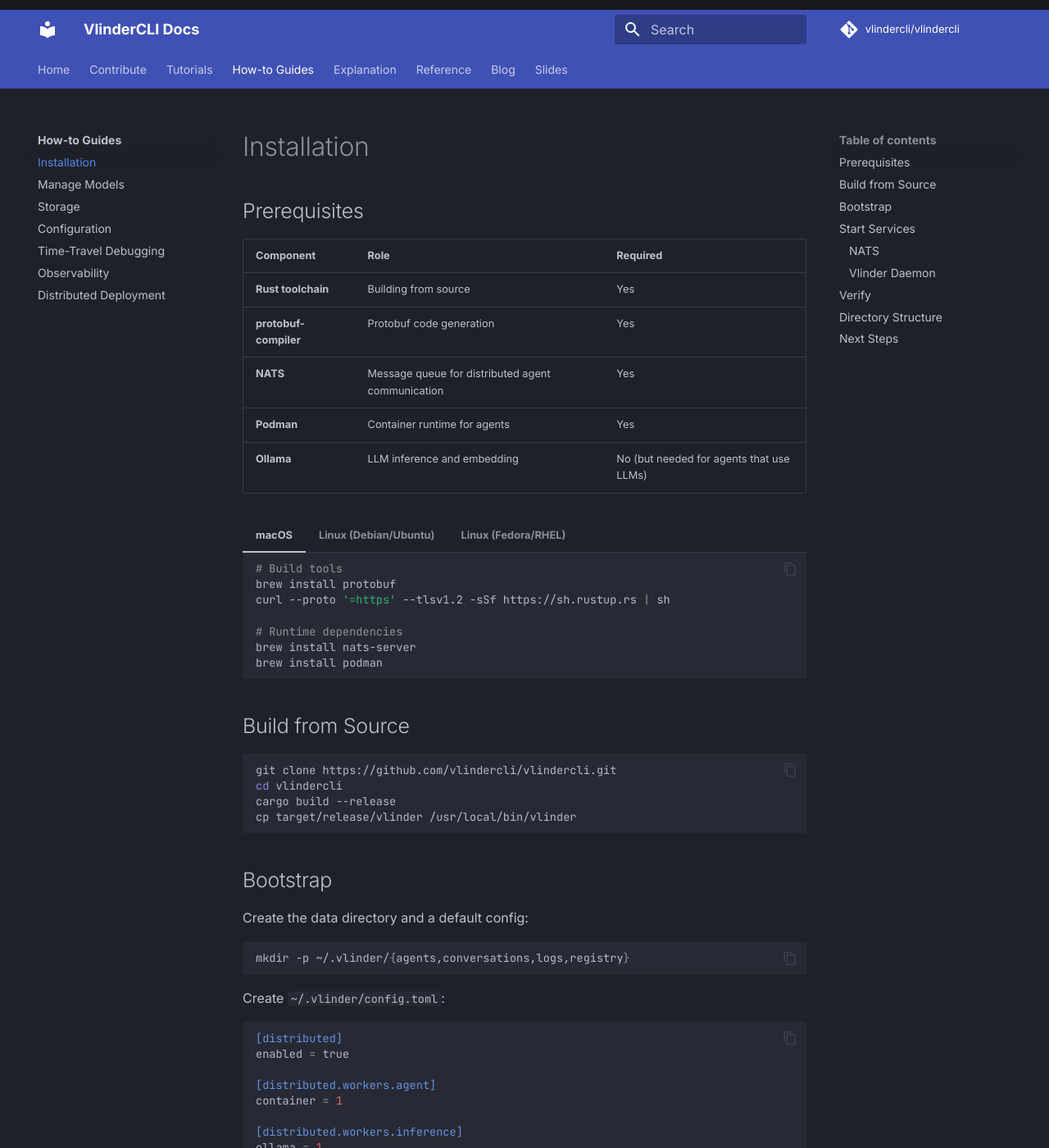
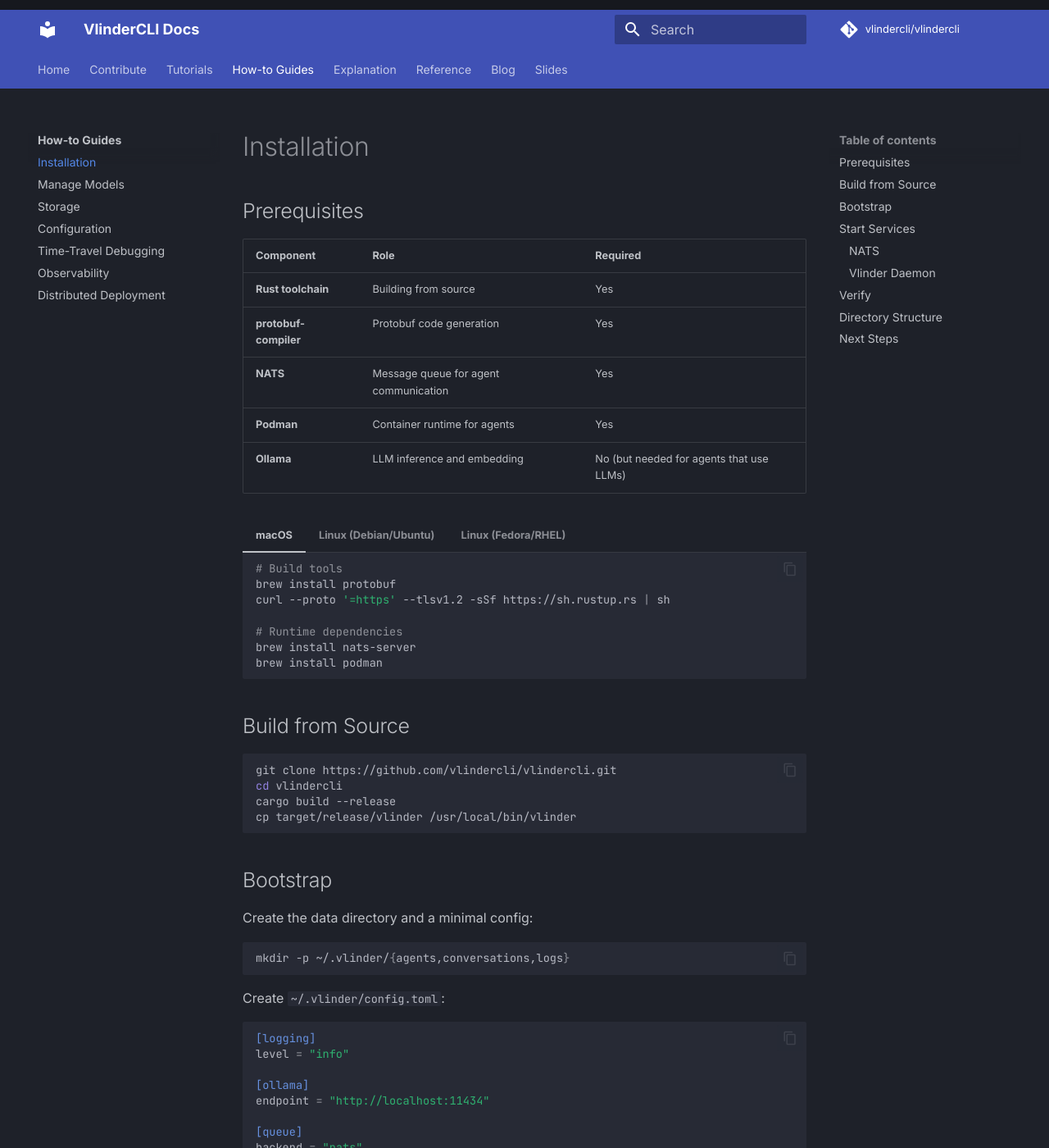
Before and after one commit to vlindercli/public-docs, an MkDocs documentation site: the page built from docs/content/how-to/installation.md, in a window 1280 px wide and 1400 px high. Shown: the whole window at 82% size. Built offline with MkDocs 1.6.1 and Material for MkDocs 9.7.7, drawn with Linux system fonts in a browser that asks for light colours; comment, search, counter and statistics services are not loaded; some of the changed text lies outside the part shown.

Commit message:
Fix installation how-to: add [state] section, correct directory structure
Add required [state] section to bootstrap config. Remove distributed.enabled
(doesn't exist). Update directory structure with registry.db, dag.db.
Describe conversations/ as git projection, not timeline repository.

````diff
--- a/docs/content/how-to/installation.md
+++ b/docs/content/how-to/installation.md
@@ -6,7 +6,7 @@
 |-----------|------|----------|
 | **Rust toolchain** | Building from source | Yes |
 | **protobuf-compiler** | Protobuf code generation | Yes |
-| **NATS** | Message queue for distributed agent communication | Yes |
+| **NATS** | Message queue for agent communication | Yes |
 | **Podman** | Container runtime for agents | Yes |
 | **Ollama** | LLM inference and embedding | No (but needed for agents that use LLMs) |
 
@@ -57,26 +57,27 @@ cp target/release/vlinder /usr/local/bin/vlinder
 
 ## Bootstrap
 
-Create the data directory and a default config:
+Create the data directory and a minimal config:
 
 ```bash
-mkdir -p ~/.vlinder/{agents,conversations,logs,registry}
+mkdir -p ~/.vlinder/{agents,conversations,logs}
 ```
 
 Create `~/.vlinder/config.toml`:
 
 ```toml
-[distributed]
-enabled = true
+[logging]
+level = "info"
 
-[distributed.workers.agent]
-container = 1
-
-[distributed.workers.inference]
-ollama = 1
+[ollama]
+endpoint = "http://localhost:11434"
 
 [queue]
 backend = "nats"
+nats_url = "nats://localhost:4222"
+
+[state]
+backend = "grpc"
 ```
 
 ## Start Services
````
Also changed, not shown: other parts of docs/content/how-to/installation.md (+3 -2 lines).
